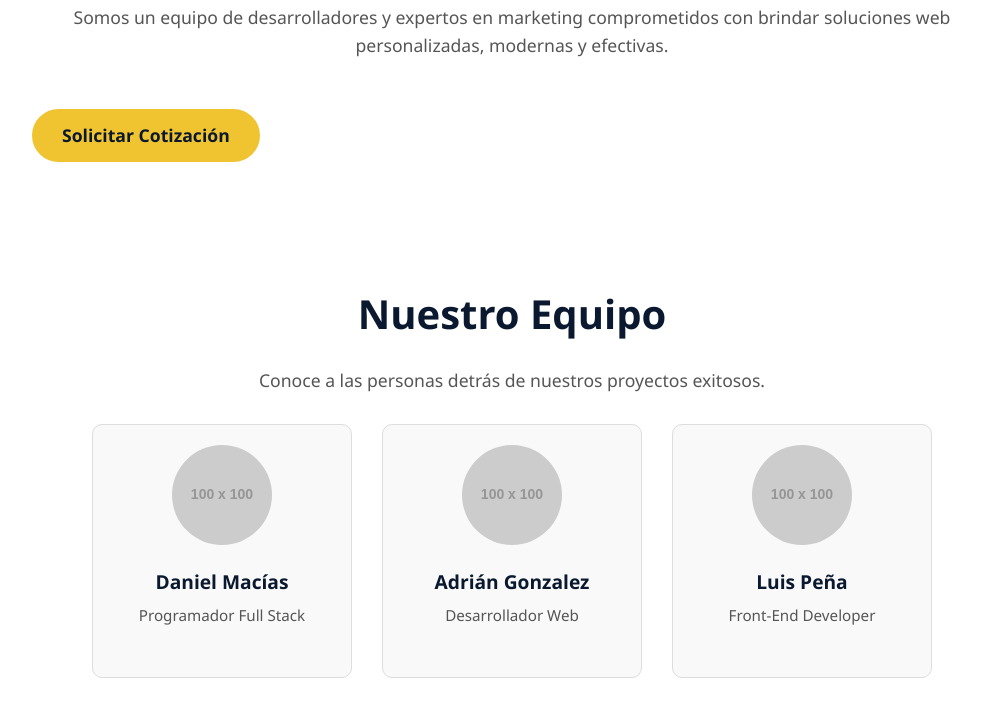
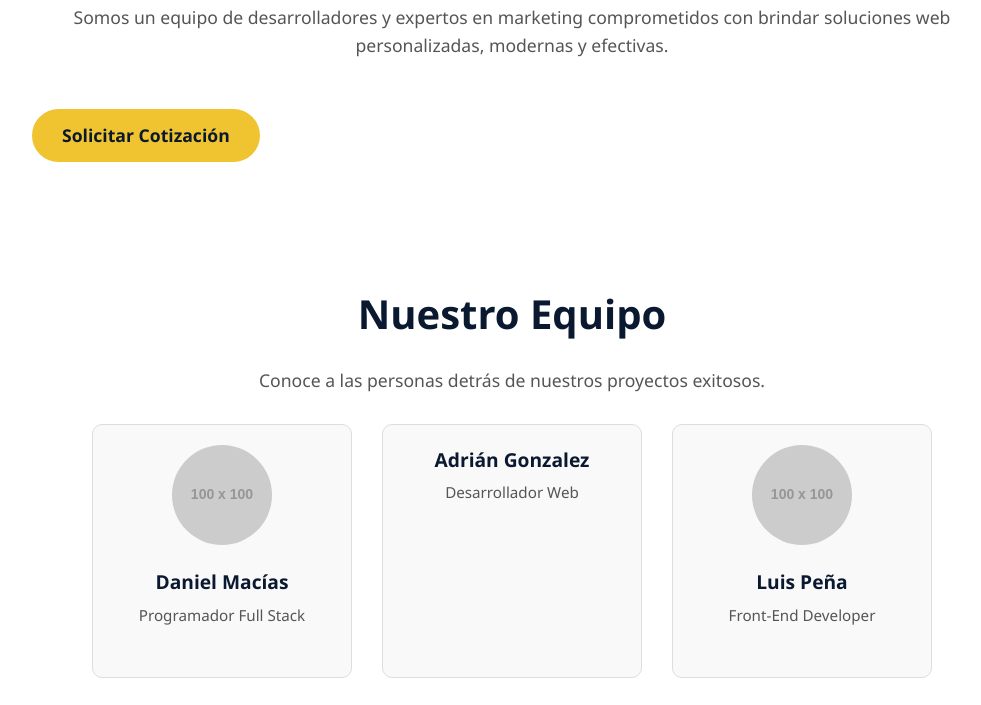
Before and after one commit to web-del-club/Web-de-empresa-de-webs, a plain HTML site: page index.html in a window 1280 px wide. Shown: the part 434-1139 px from the top of the page, without its empty margins (128-1109 px from the left). Drawn offline with Linux system fonts and the light colour scheme; placeholder pictures from the web are drawn by us.

Commit message:
Update index.html

```diff
--- a/index.html
+++ b/index.html
@@ -37,7 +37,6 @@
         <p>Programador Full Stack</p>
       </div>
       <div class="team-card">
-        <img src="https://via.placeholder.com/100" alt="Adrián">
         <h3>Adrián Gonzalez</h3>
         <p>Desarrollador Web</p>
       </div>
```
